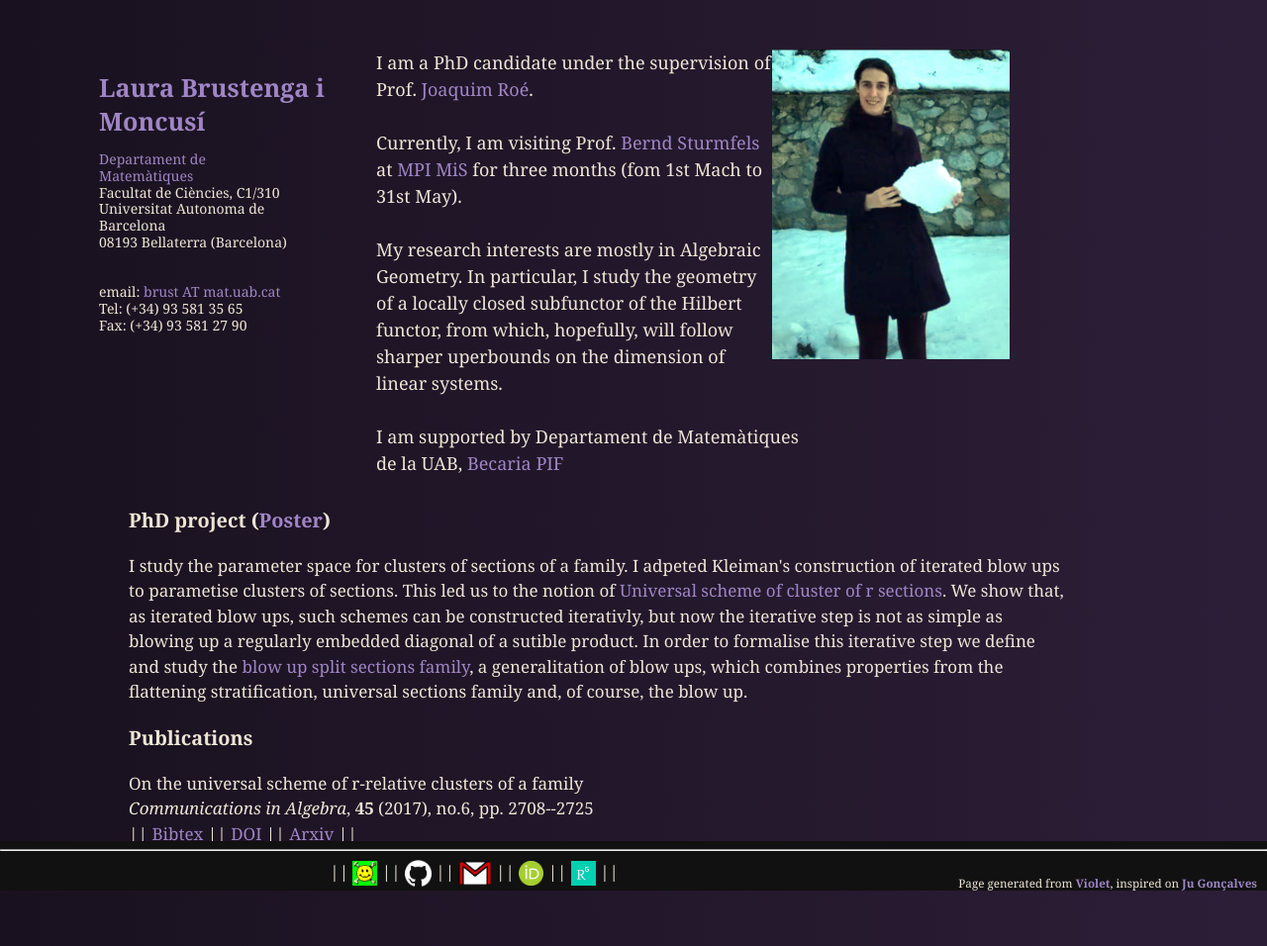
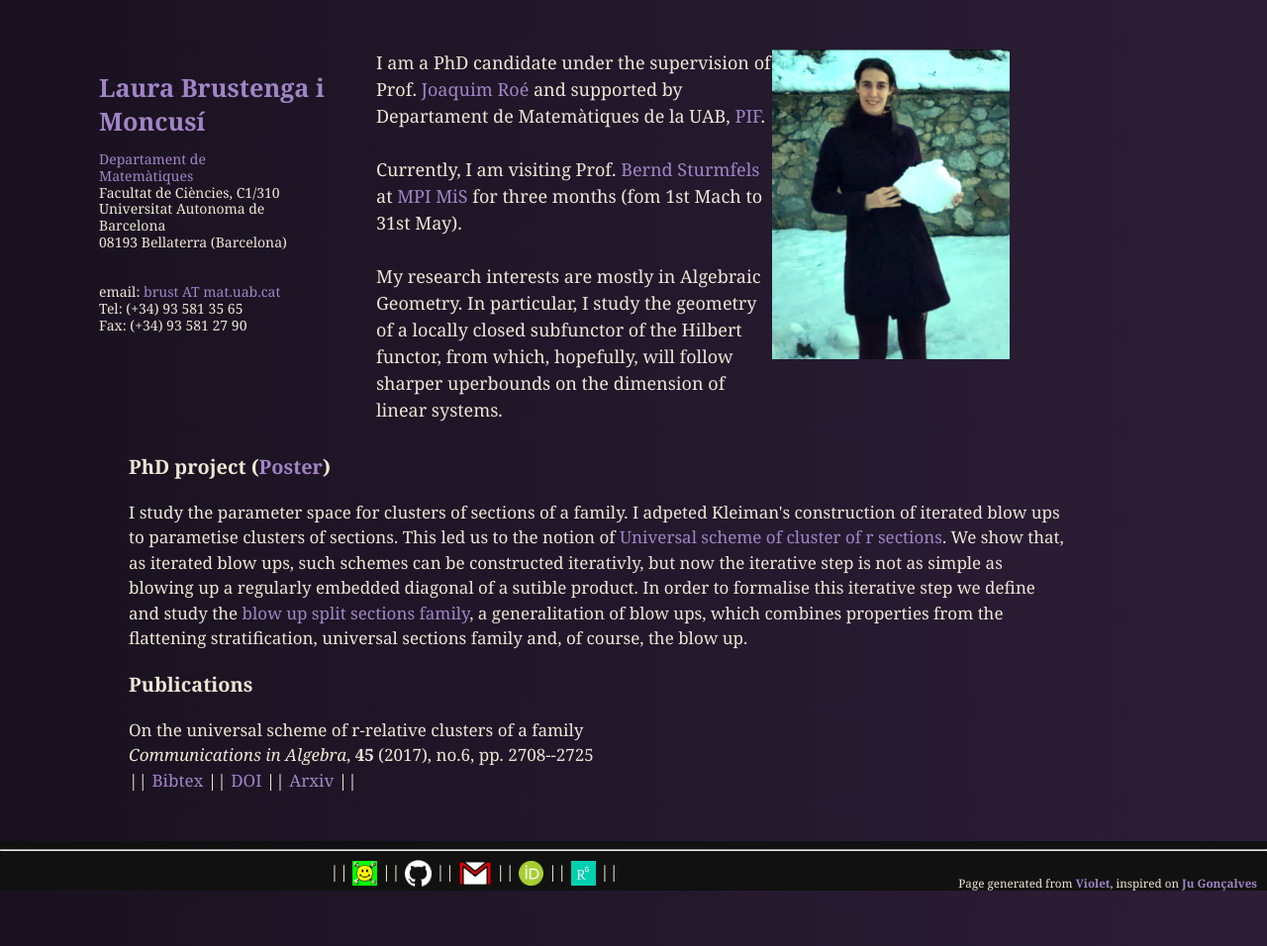
Before and after one commit to LauraBMo/LauraBMo.github.io, a Jekyll site: the page built from index.html, in a window 1280 px wide. Shown: the whole page at 99% size. Built offline with Jekyll 4.4.1, drawn with Linux system fonts in a browser that asks for light colours; part of the change alters nothing that is shown.

Commit message:
fixing content

```diff
--- a/index.html
+++ b/index.html
@@ -26,7 +26,7 @@ title: Home
 
 <section class="content">
   <p>
-    I am a PhD candidate under the supervision of Prof. <a href="http://www.mat.uab.cat/~jroe/">Joaquim Roé</a>.</br>
+    I am a PhD candidate under the supervision of Prof. <a href="http://www.mat.uab.cat/~jroe/">Joaquim Roé</a> and supported by Departament de Matemàtiques de la UAB, <a href="https://www.uab.cat/web/listado-becas-sin-left-menu/detall-de-l-ajut-1284986965563.html?language=ca&param1=1345703430455&param2=UAB-FATWIRE&tq=personal+investigador+en+formaci%C3%B3">PIF</a>.</br>
 
     <br />
     Currently, I am visiting Prof. <a href="https://math.berkeley.edu/~bernd/">Bernd Sturmfels</a> at <a href="https://www.mis.mpg.de/">MPI MiS </a> for three months (fom 1st Mach to 31st May).<br />
@@ -35,8 +35,6 @@ title: Home
     My research interests are mostly in Algebraic Geometry.
     In particular, I study the geometry of a locally closed subfunctor of the Hilbert functor,
     from which, hopefully, will follow sharper uperbounds on the dimension of linear systems.<br />
-    <br />
-    I am supported by Departament de Matemàtiques de la UAB, <a href="https://www.uab.cat/web/listado-becas-sin-left-menu/detall-de-l-ajut-1284986965563.html?language=ca&param1=1345703430455&param2=UAB-FATWIRE&tq=personal+investigador+en+formaci%C3%B3">Becaria PIF</a></br>
   </p>
 </section>
 
```
